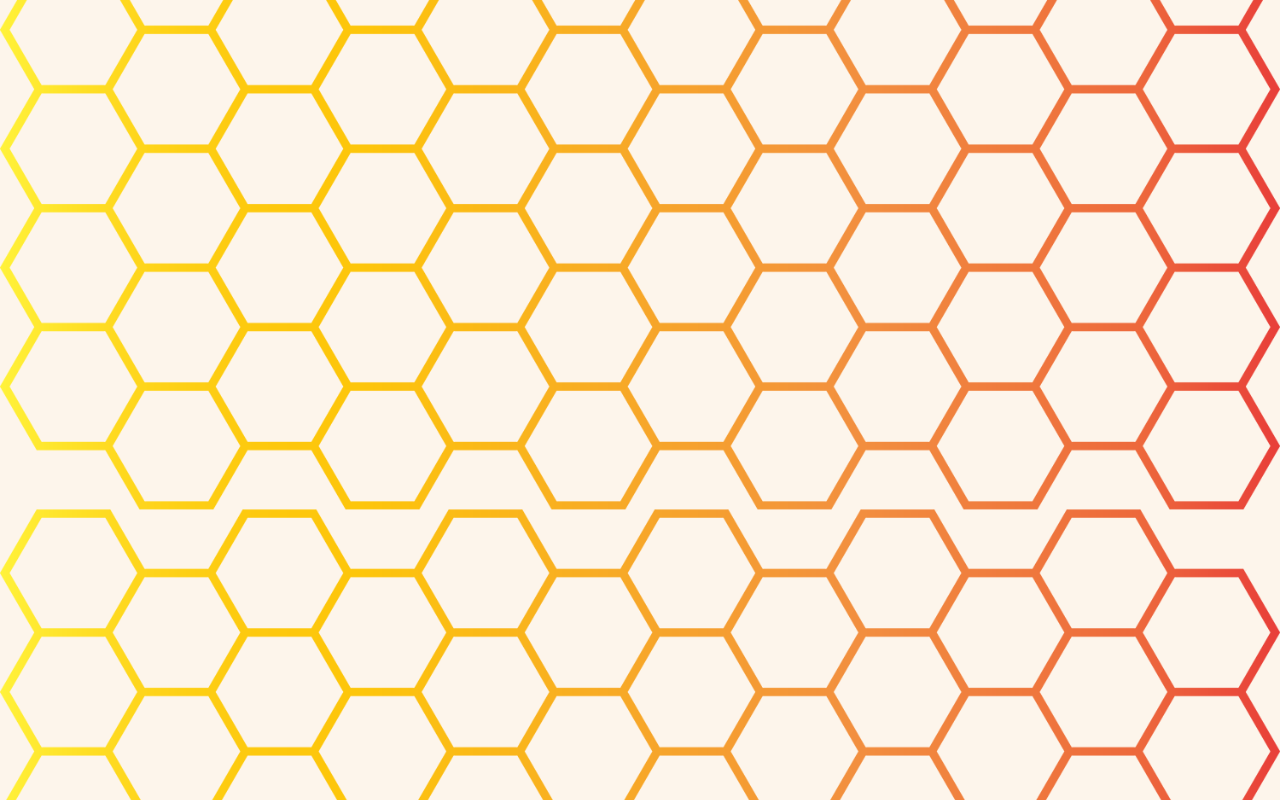
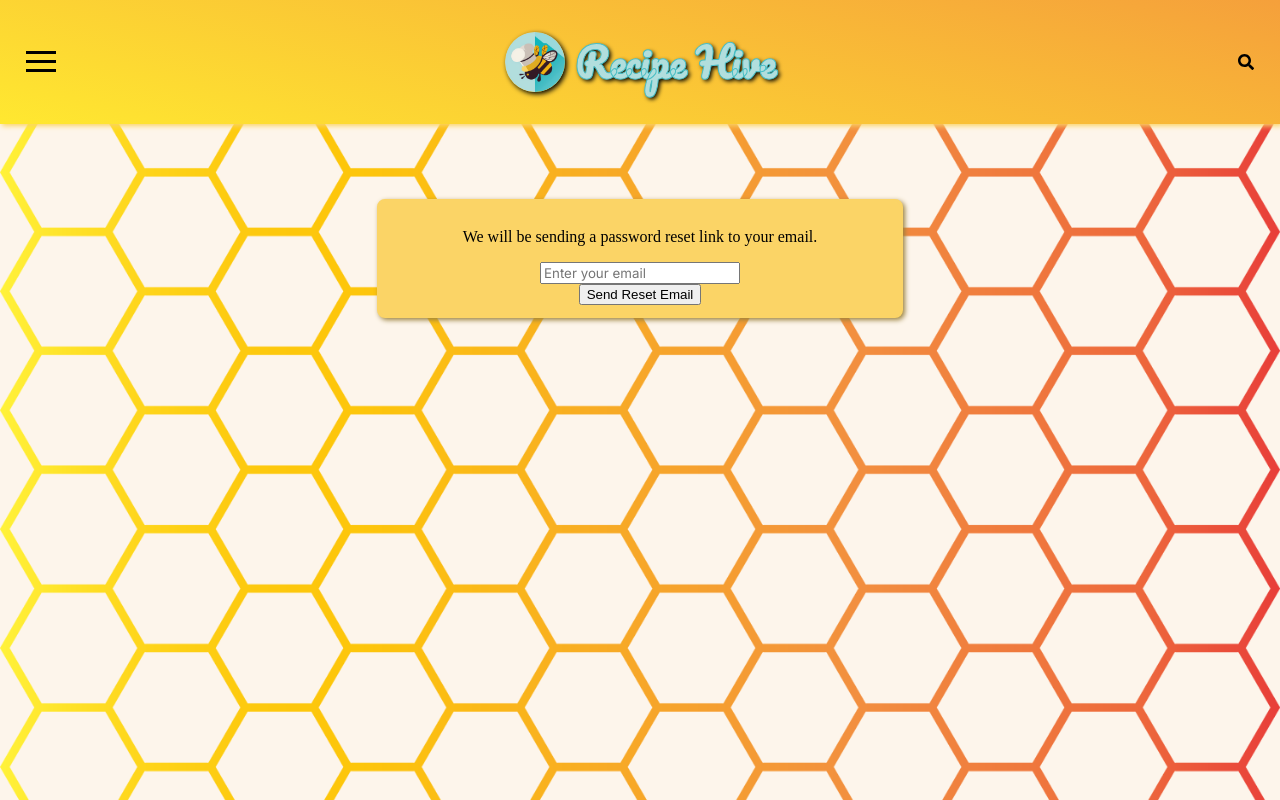
Before and after one commit to grayzachary1994/RecipeHive, a React (Create React App) app in the folder frontend/: page /forgot-password in a window 1280 px wide. Shown: the top 800 px of the page. Built offline with nearby package versions, Linux system fonts and the light colour scheme.

Commit message:
frontend api calls working as intended for requesting reset password link. link is redirecting to not-yet-existing reset password page

```diff
--- a/frontend/src/App.js
+++ b/frontend/src/App.js
@@ -8,6 +8,7 @@ import RecipeListPage from './pages/recipe-list/RecipeListPage';
 import AddRecipePage from './pages/add-recipe/AddRecipePage';
 import UpdateRecipePage from './pages/update-recipe/UpdateRecipePage';
 import Layout from './Layout.js';
+import ForgotPasswordPage from './pages/forgot-password/ForgotPasswordPage';
 
 function App() {
   return (
@@ -15,14 +16,15 @@ function App() {
       <Routes>
         <Route path="/" Component={Layout}>
           {/* public routes */}
-          <Route path='login' Component={LoginPage}></Route>
-          <Route path='register' Component={RegisterPage}></Route>
+          <Route path='login' Component={LoginPage} />
+          <Route path='register' Component={RegisterPage} />
+          <Route path='forgot-password' Component={ForgotPasswordPage} />
 
           {/* private routes */}
           <Route element={<RequireAuth />}>
-            <Route path='/' Component={RecipeListPage}></Route>
-            <Route path='add' Component={AddRecipePage}></Route>
-            <Route path='update/:id' Component={UpdateRecipePage}></Route>
+            <Route path='/' Component={RecipeListPage} />
+            <Route path='add' Component={AddRecipePage} />
+            <Route path='update/:id' Component={UpdateRecipePage} />
           </Route>
         </Route>
       </Routes>
--- /dev/null
+++ b/frontend/src/pages/forgot-password/ForgotPassword.js
@@ -0,0 +1,47 @@
+import React, { useState } from "react";
+import UserService from "../../services/UserService";
+import './forgotPassword.css';
+
+const FORGOT_PASS_URL = '/api/recovery/forgot_password'
+
+export default function ForgotPassword() {
+    const [email, setEmail] = useState('');
+
+    function handleEmailChange(event) {
+        const {value} = event.target;
+        setEmail(prevEmail => value)
+    }
+    console.log(email)
+    async function handleSubmit(event) {
+        event.preventDefault();
+        const payload = {
+            email: email
+        }
+        try {
+            const response = await UserService.post(FORGOT_PASS_URL, payload,
+                {
+                    headers: {
+                        "Content-Type": "application/json"
+                    }
+                });
+                console.log(response.data)
+        } catch(err) {
+            console.log("Email not found")
+        }
+    }
+
+    return (
+        <div className="forgot-password">
+            <div className="forgot-password-form">
+                <p>We will be sending a password reset link to your email.</p>
+                <input
+                    type="email"
+                    placeholder="Enter your email"
+                    name="email"
+                    onChange={handleEmailChange}
+                />
+                <button onClick={handleSubmit}>Send Reset Email</button>
+            </div>
+        </div>
+    )
+}
--- /dev/null
+++ b/frontend/src/pages/forgot-password/ForgotPasswordPage.js
@@ -0,0 +1,13 @@
+import React from "react";
+
+import Navbar from "../components/Navbar";
+import ForgotPassword from "./ForgotPassword";
+
+export default function ForgotPasswordPage() {
+    return (
+        <>
+            <Navbar />
+            <ForgotPassword />
+        </>
+    )
+}
--- /dev/null
+++ b/frontend/src/pages/forgot-password/forgotPassword.css
@@ -0,0 +1,27 @@
+.forgot-password {
+    display: flex;
+    justify-content: center;
+    padding-top: 75px;
+    height: 50em;
+    width: auto;
+}
+
+.forgot-password-form {
+    display: flex;
+    flex-direction: column;
+    align-items: center;
+    justify-content: space-around;
+    background-color: #fbd466;
+    padding: 10px;
+    border-radius: 5px;
+    border: 3px;
+    border-style: solid;
+    border-color: #fbd466;
+    border-radius: 8px;
+    width: 500px;
+    height: max-content;
+    padding: 10px;
+    background-color: #fbd466;
+    box-shadow: 2px 2px 5px #99813d;
+
+}
--- a/frontend/src/pages/login/Login.js
+++ b/frontend/src/pages/login/Login.js
@@ -24,7 +24,7 @@ export default function Login() {
     }
 
     function handleForgotPassword() {
-
+        navigate('/forgot-password')
     }
 
     function handleFormChange(event){
```
Also changed, not shown: 1 other file (tests, documents, lock files or other folders).
